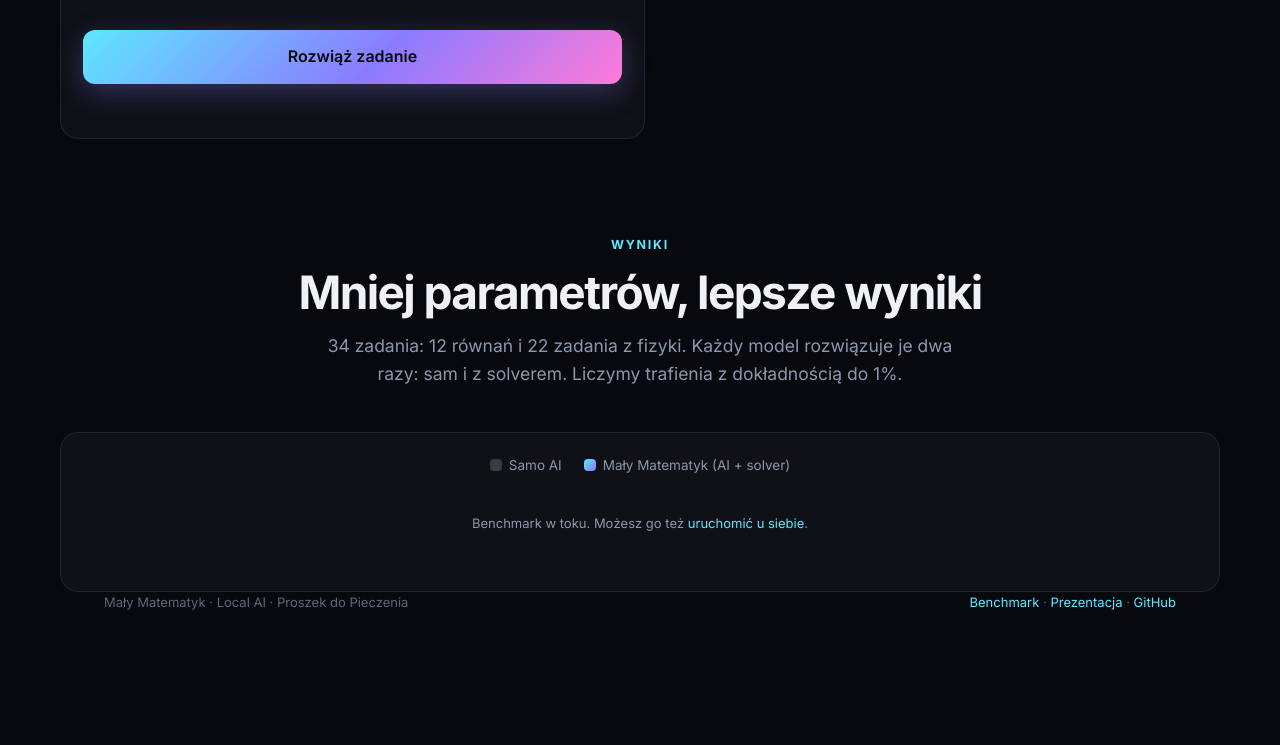
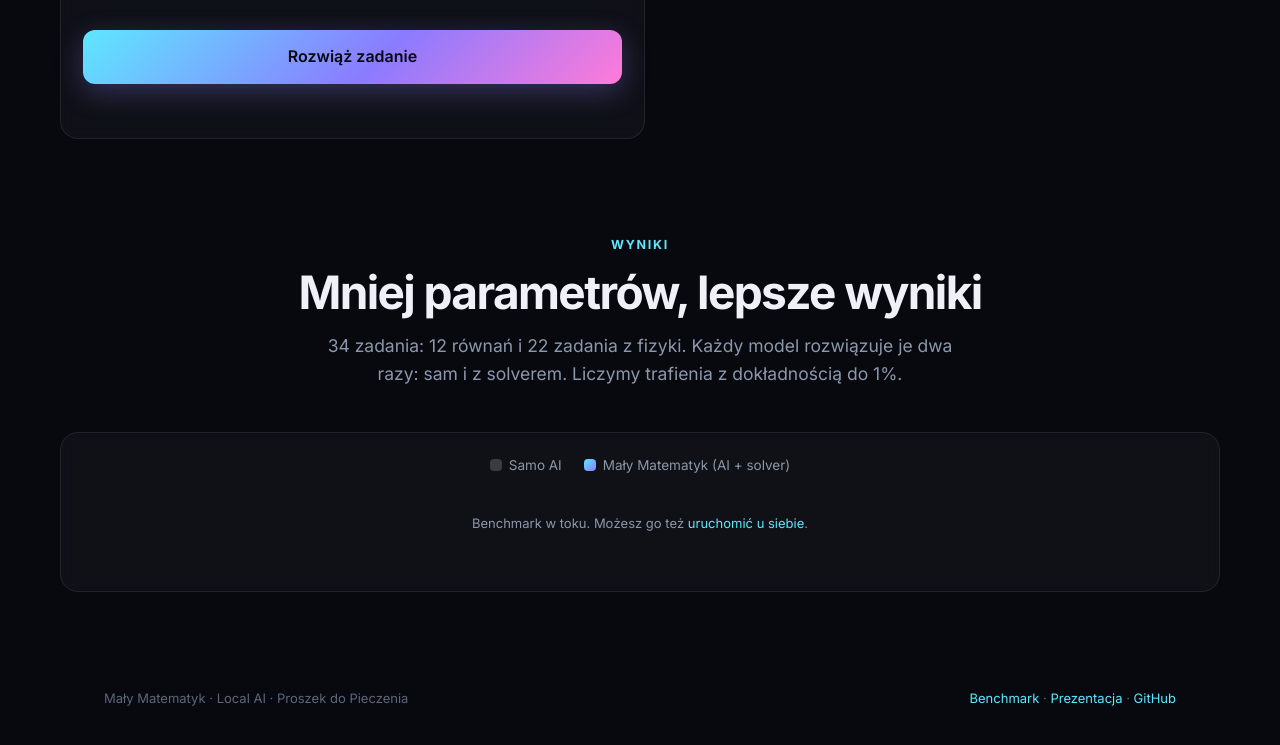
Before and after one commit to Rainbow2K/maly-matematyk, a website: page index.html in a window 1280 px wide. Shown: the part 1966-2711 px from the top of the page. Before the commit the page ends 2619 px from the top, so only its background shows below. Drawn offline with Linux system fonts and the light colour scheme; no server answers.

Commit message:
Odstęp pod wynikami

```diff
--- a/index.html
+++ b/index.html
@@ -104,7 +104,7 @@ solver → x = <span class="g">30.29 m</span>  (sprawdzone)</div>
     </div>
   </section>
 
-  <section class="block" id="wyniki">
+  <section class="block" id="wyniki" style="padding-bottom:96px">
     <div class="eyebrow">Wyniki</div>
     <h2 class="big">Mniej parametrów, lepsze wyniki</h2>
     <p class="lead2">34 zadania: 12 równań i 22 zadania z fizyki. Każdy model rozwiązuje je dwa razy: sam i z solverem. Liczymy trafienia z dokładnością do 1%.</p>
```
